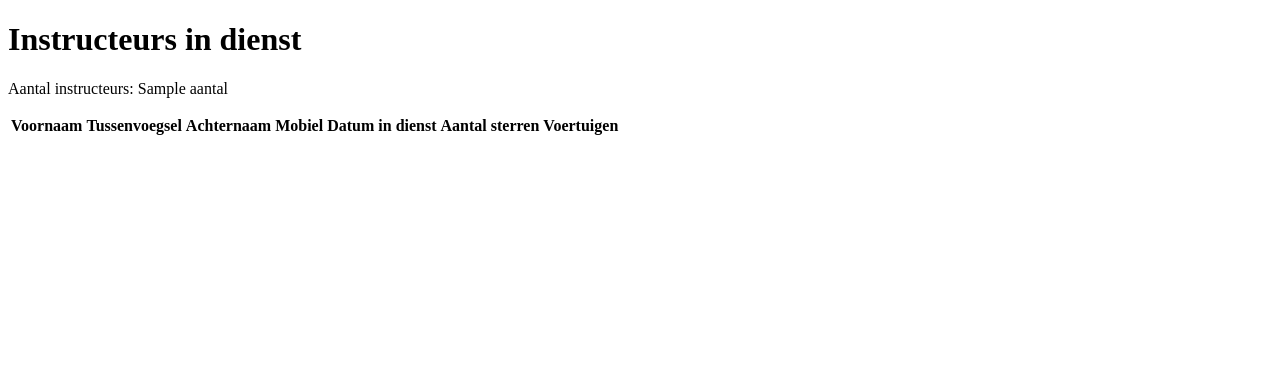
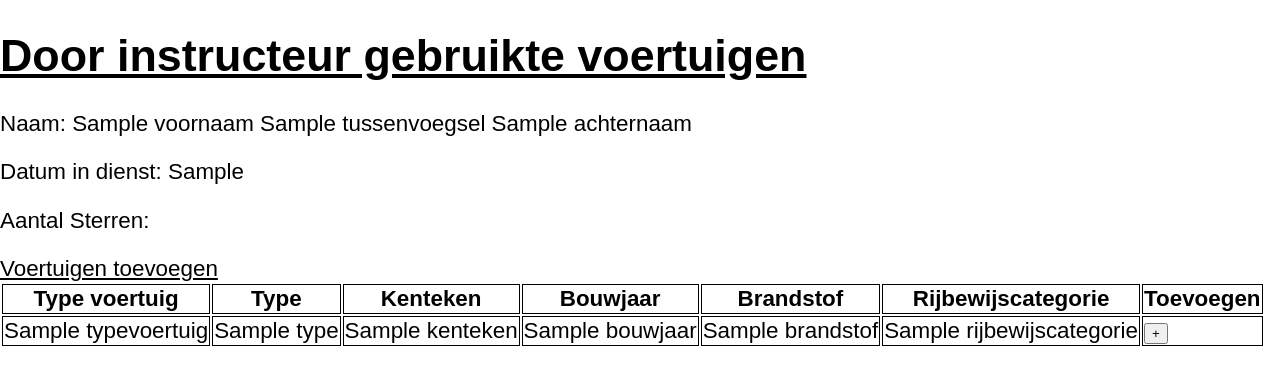
Before and after one commit to Waayway/be-opdracht-01-336797, a PHP site: template app/views/instructeurs/toevoegen.php in a window 1280 px wide. Shown: the top 385 px of the page. Run offline with PHP 8.4, Linux system fonts and the light colour scheme; the template is opened without the code that fills it: most values are stand-ins (such as "Sample title", 1, 10 or a date in 2020); data that the repository does not hold is empty; some libraries are stand-ins or nearby versions.

Commit message:
Basic + toegevoegd

```diff
--- a/app/controllers/Instructeurs.php
+++ b/app/controllers/Instructeurs.php
@@ -37,6 +37,6 @@ class Instructeurs extends BaseController
             "instructeur" => $this->instructeurModel->getInstructeur($id),
             "voertuigen"  => $this->voertuigenModel->getAllVehiclesAndCategory(),
         ];
-        $this->view("instructeurs/toevoegen");
+        $this->view("instructeurs/toevoegen", $data);
     }
 }
--- a/app/models/VoertuigenModel.php
+++ b/app/models/VoertuigenModel.php
@@ -12,7 +12,7 @@ class VoertuigenModel
     public function getAllVehiclesAndCategory()
     {
         $sql =
-            "SELECT vt.kenteken, vt.type, vt.bouwjaar, vt.brandstof
+            "SELECT vt.id,vt.kenteken, vt.type, vt.bouwjaar, vt.brandstof, tv.typevoertuig, tv.rijbewijscategorie
              FROM voertuig vt
              INNER JOIN typevoertuig tv on vt.typevoertuigID = tv.id";
 
--- a/app/views/instructeurs/toevoegen.php
+++ b/app/views/instructeurs/toevoegen.php
@@ -6,41 +6,45 @@
     <meta http-equiv="X-UA-Compatible" content="IE=edge">
     <meta name="viewport" content="width=device-width, initial-scale=1.0">
     <title>Document</title>
+    <link rel="stylesheet" href="<?= URLROOT ?>style.css">
 </head>
 
 <body>
-    <h1>Instructeurs in dienst</h1>
-    <p>Aantal instructeurs: <?= $data["aantal"] ?></p>
+    <h1>Door instructeur gebruikte voertuigen</h1>
+    <p>Naam: <?= $data["instructeur"]->voornaam ?> <?= $data["instructeur"]->tussenvoegsel ?> <?= $data["instructeur"]->achternaam ?></p>
+    <p>Datum in dienst: <?= $data["instructeur"]->datumInDienst ?></p>
+    <p>Aantal Sterren: <?= str_repeat("✦", $data["instructeur"]->aantalSterren) ?></p>
+    <a href="<?= URLROOT ?>instructeurs/toevoegen/<?= $data["instructeur"]->id ?>">Voertuigen toevoegen</a>
     <table>
         <thead>
             <tr>
-                <th>Voornaam</th>
-                <th>Tussenvoegsel</th>
-                <th>Achternaam</th>
-                <th>Mobiel</th>
-                <th>Datum in dienst</th>
-                <th>Aantal sterren</th>
-                <th>Voertuigen</th>
+                <th>Type voertuig</th>
+                <th>Type</th>
+                <th>Kenteken</th>
+                <th>Bouwjaar</th>
+                <th>Brandstof</th>
+                <th>Rijbewijscategorie</th>
+                <th>Toevoegen</th>
             </tr>
         </thead>
         <tbody>
+            <form action="" method="post">
                 <?php
-            foreach ($data["instructeur-data"] as $row) {
+                foreach ($data["voertuigen"] as $row) {
                 ?>
                     <tr>
-                    <td><?= $row->voornaam      ?></td>
-                    <td><?= $row->tussenvoegsel ?></td>
-                    <td><?= $row->achternaam    ?></td>
-                    <td><?= $row->telefoon      ?></td>
-                    <td><?= $row->datumInDienst ?></td>
-                    <td><?= str_repeat("✦", $row->aantalSterren) ?></td>
-                    <td><a href="<?= URLROOT ?>instructeurs/voertuigen/<?= $row->id ?>"><svg xmlns="http://www.w3.org/2000/svg" viewBox="0 0 512 512"><!--! Font Awesome Pro 6.4.0 by @fontawesome - https://fontawesome.com License - https://fontawesome.com/license (Commercial License) Copyright 2023 Fonticons, Inc. -->
-                                <path d="M135.2 117.4L109.1 192H402.9l-26.1-74.6C372.3 104.6 360.2 96 346.6 96H165.4c-13.6 0-25.7 8.6-30.2 21.4zM39.6 196.8L74.8 96.3C88.3 57.8 124.6 32 165.4 32H346.6c40.8 0 77.1 25.8 90.6 64.3l35.2 100.5c23.2 9.6 39.6 32.5 39.6 59.2V400v48c0 17.7-14.3 32-32 32H448c-17.7 0-32-14.3-32-32V400H96v48c0 17.7-14.3 32-32 32H32c-17.7 0-32-14.3-32-32V400 256c0-26.7 16.4-49.6 39.6-59.2zM128 288a32 32 0 1 0 -64 0 32 32 0 1 0 64 0zm288 32a32 32 0 1 0 0-64 32 32 0 1 0 0 64z" />
-                            </svg></a></td>
+                        <td><?= $row->typevoertuig       ?></td>
+                        <td><?= $row->type               ?></td>
+                        <td><?= $row->kenteken           ?></td>
+                        <td><?= $row->bouwjaar           ?></td>
+                        <td><?= $row->brandstof          ?></td>
+                        <td><?= $row->rijbewijscategorie ?></td>
+                        <td><button type="submit" value="<?= $row->id ?>">+</button></td> <!-- Eerste instinct was om een request te sturen met js -->
                     </tr>
                 <?php
                 }
                 ?>
+            </form>
         </tbody>
     </table>
 </body>
```
Lines whose indentation alone changed are shown as unchanged.
